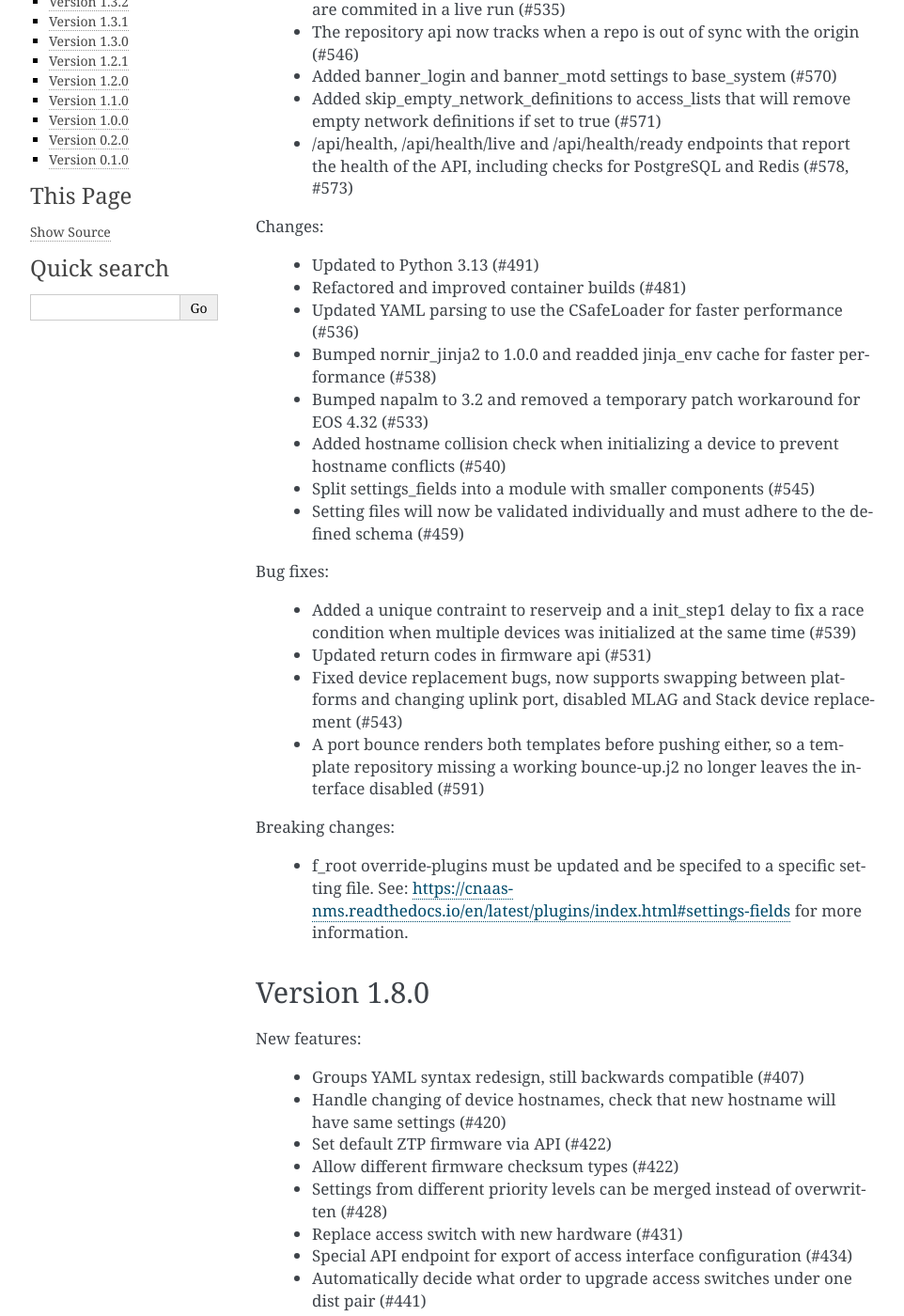
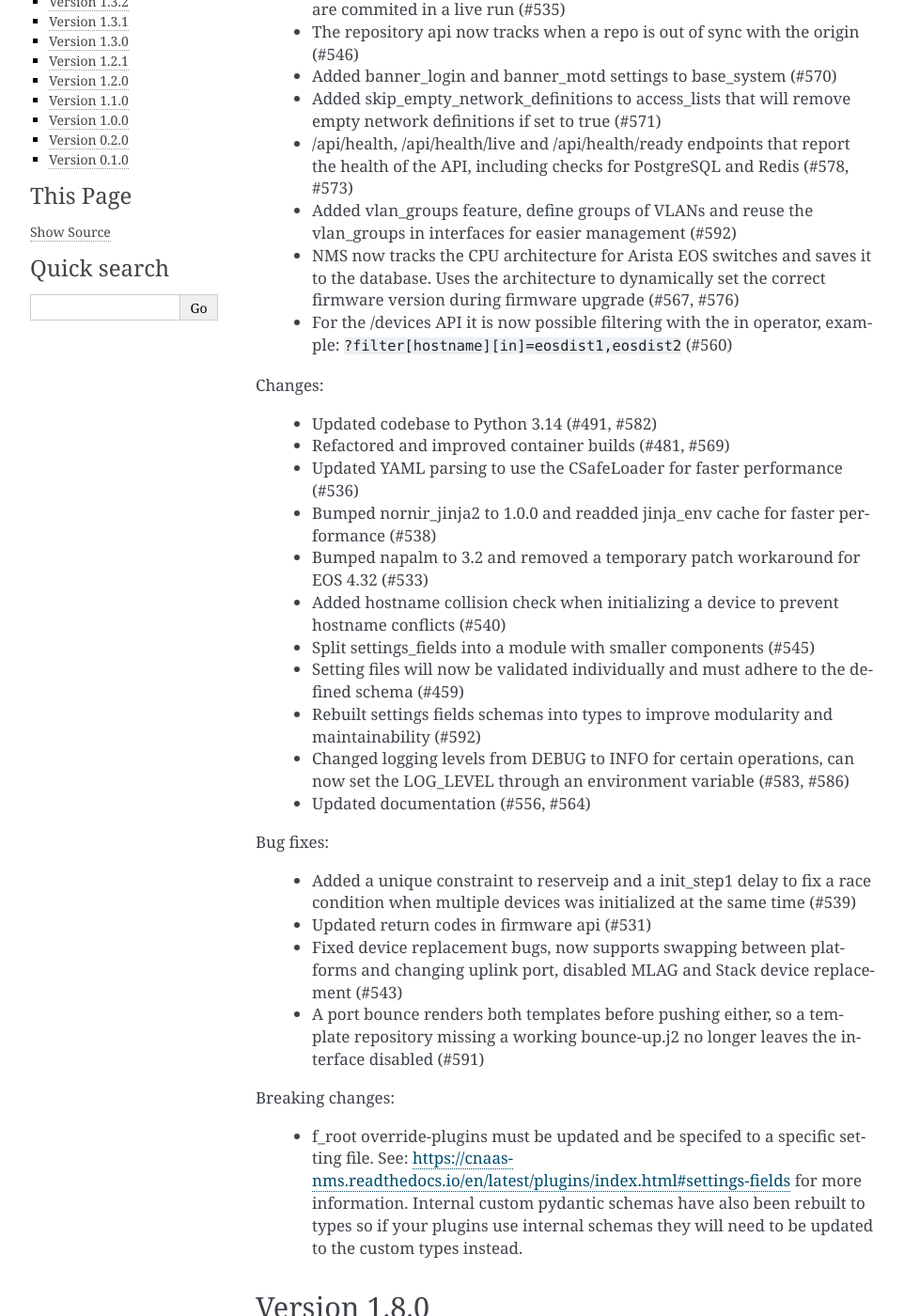
Before and after one commit to SUNET/cnaas-nms, a Sphinx documentation site: the page built from docs/changelog/index.rst, in a window 1280 px wide and 1400 px high, scrolled down 313 px. Shown: the whole window at 94% size, without its empty margins (148-1110 px from the left). Built offline with Sphinx 7.4.7, drawn with Linux system fonts in a browser that asks for light colours.

Commit message:
Update changelog docs

```diff
--- a/docs/changelog/index.rst
+++ b/docs/changelog/index.rst
@@ -14,21 +14,27 @@ New features:
  - Added banner_login and banner_motd settings to base_system (#570)
  - Added skip_empty_network_definitions to access_lists that will remove empty network definitions if set to true (#571)
  - /api/health, /api/health/live and /api/health/ready endpoints that report the health of the API, including checks for PostgreSQL and Redis (#578, #573)
+ - Added vlan_groups feature, define groups of VLANs and reuse the vlan_groups in interfaces for easier management (#592)
+ - NMS now tracks the CPU architecture for Arista EOS switches and saves it to the database. Uses the architecture to dynamically set the correct firmware version during firmware upgrade (#567, #576)
+ - For the /devices API it is now possible filtering with the in operator, example: :code:`?filter[hostname][in]=eosdist1,eosdist2` (#560)
 
 Changes:
 
- - Updated to Python 3.13 (#491)
- - Refactored and improved container builds (#481)
+ - Updated codebase to Python 3.14 (#491, #582)
+ - Refactored and improved container builds (#481, #569)
  - Updated YAML parsing to use the CSafeLoader for faster performance (#536)
  - Bumped nornir_jinja2 to 1.0.0 and readded jinja_env cache for faster performance (#538)
  - Bumped napalm to 3.2 and removed a temporary patch workaround for EOS 4.32 (#533)
  - Added hostname collision check when initializing a device to prevent hostname conflicts (#540)
  - Split settings_fields into a module with smaller components (#545)
  - Setting files will now be validated individually and must adhere to the defined schema (#459)
+ - Rebuilt settings fields schemas into types to improve modularity and maintainability (#592)
+ - Changed logging levels from DEBUG to INFO for certain operations, can now set the LOG_LEVEL through an environment variable (#583, #586)
+ - Updated documentation (#556, #564)
 
 Bug fixes:
 
- - Added a unique contraint to reserveip and a init_step1 delay to fix a race condition when multiple devices was initialized at the same time (#539)
+ - Added a unique constraint to reserveip and a init_step1 delay to fix a race condition when multiple devices was initialized at the same time (#539)
  - Updated return codes in firmware api (#531)
  - Fixed device replacement bugs, now supports swapping between platforms and changing uplink port, disabled MLAG and Stack device replacement (#543)
  - A port bounce renders both templates before pushing either, so a template repository missing a working bounce-up.j2 no longer leaves the interface disabled (#591)
@@ -37,6 +43,7 @@ Breaking changes:
 
  - f_root override-plugins must be updated and be specifed to a specific setting file.
    See: https://cnaas-nms.readthedocs.io/en/latest/plugins/index.html#settings-fields for more information.
+   Internal custom pydantic schemas have also been rebuilt to types so if your plugins use internal schemas they will need to be updated to the custom types instead.
 
 Version 1.8.0
 -------------
```
